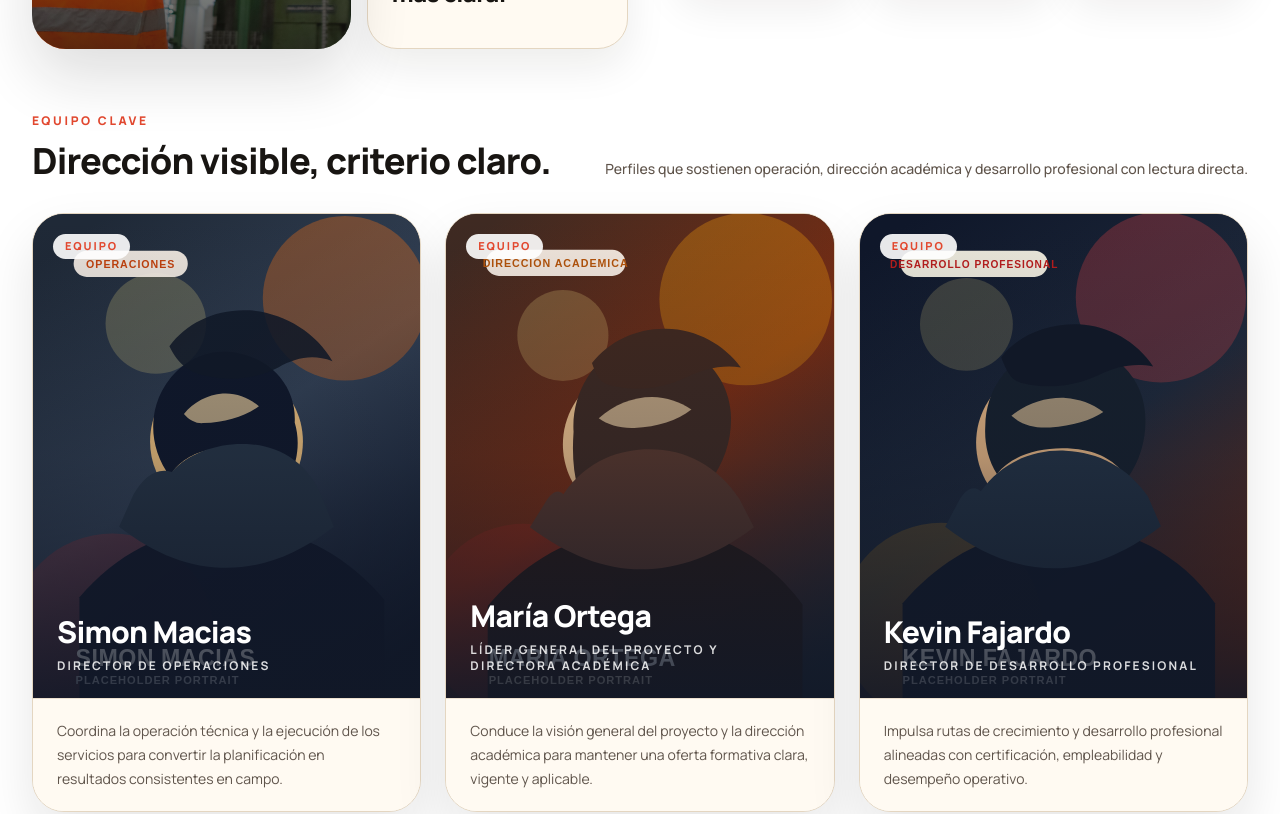
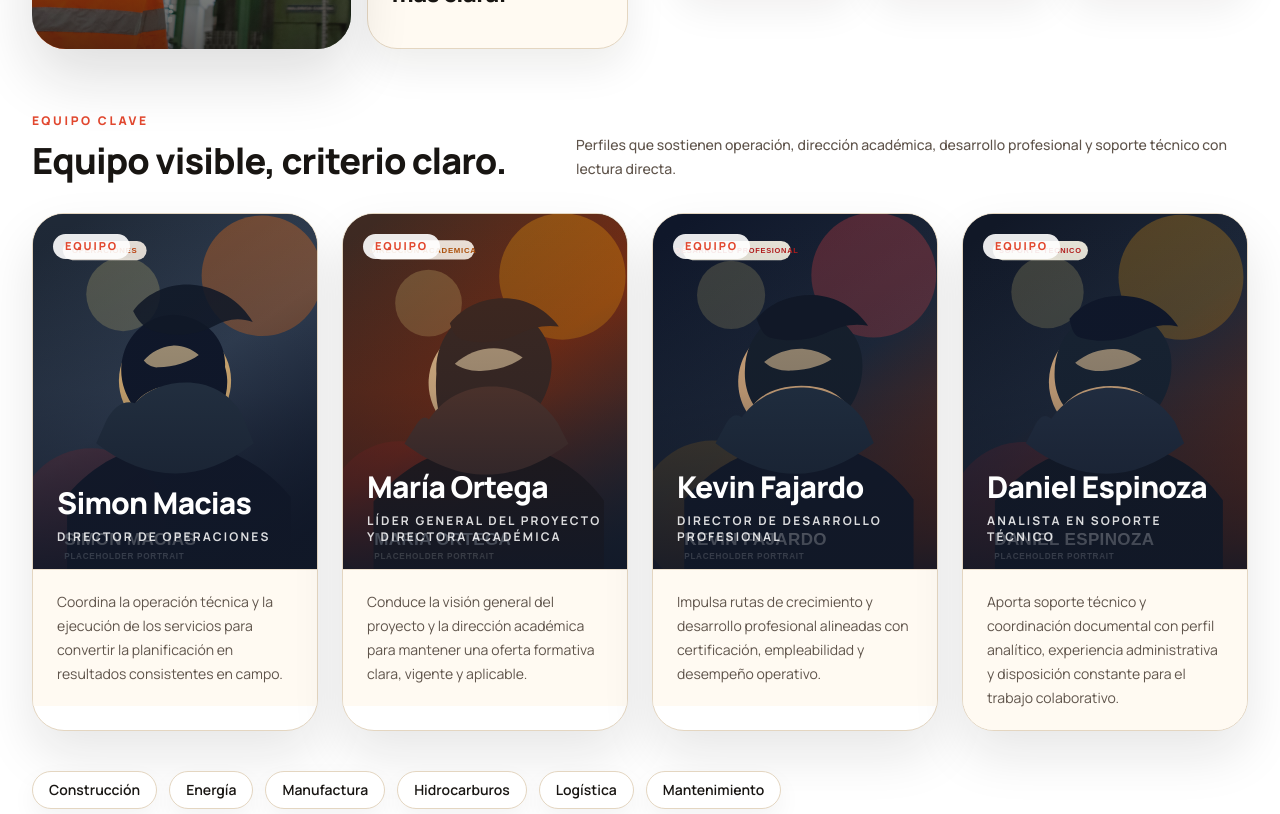
Before and after one commit to esmg1/educa247, a React (Vite) app: page / in a window 1280 px wide. Shown: the part 1400-2214 px from the top of the page. Built offline with nearby package versions, Linux system fonts and the light colour scheme.

Commit message:
Added Daniel Espinoza

```diff
--- a/src/components/landing/AboutSection.tsx
+++ b/src/components/landing/AboutSection.tsx
@@ -80,15 +80,15 @@ export function AboutSection({ section }: AboutSectionProps) {
               Equipo clave
             </div>
             <h3 className="mt-3 text-3xl font-extrabold tracking-tight text-educa-ink sm:text-4xl">
-              Dirección visible, criterio claro.
+              Equipo visible, criterio claro.
             </h3>
           </div>
           <p className="max-w-2xl text-sm font-medium leading-6 text-educa-slate">
-            Perfiles que sostienen operación, dirección académica y desarrollo profesional con lectura directa.
+            Perfiles que sostienen operación, dirección académica, desarrollo profesional y soporte técnico con lectura directa.
           </p>
         </div>
 
-        <div className="mt-8 grid gap-6 lg:grid-cols-3">
+        <div className="mt-8 grid gap-6 md:grid-cols-2 xl:grid-cols-4">
           {section.teamMembers.map((member) => (
             <article
               key={member.name}
--- a/src/data/landingContent.ts
+++ b/src/data/landingContent.ts
@@ -45,6 +45,7 @@ import investigacionAccidentesImage from '../assets/catalog/asesorias/investigac
 import planAnualCapacitacionImage from '../assets/catalog/asesorias/plan-anual-capacitacion.webp'
 import planesEmergenciaImage from '../assets/catalog/asesorias/planes-emergencia.webp'
 import reglamentoHigieneSeguridadImage from '../assets/catalog/asesorias/reglamento-higiene-seguridad.webp'
+import danielEspinozaPlaceholder from '../assets/team/daniel-espinoza-placeholder.svg'
 import heroWorker from '../assets/industrial/hero-worker.jpg'
 import machineryFloor from '../assets/industrial/machinery-floor.jpg'
 import plantFoundry from '../assets/industrial/plant-foundry.jpg'
@@ -290,6 +291,14 @@ export const aboutSection: AboutSectionData = {
         'Impulsa rutas de crecimiento y desarrollo profesional alineadas con certificación, empleabilidad y desempeño operativo.',
       imageSrc: kevinFajardoPlaceholder,
       imageAlt: 'Placeholder de retrato profesional para Kevin Fajardo, Director de Desarrollo Profesional.',
+    },
+    {
+      name: 'Daniel Espinoza',
+      role: 'Analista en Soporte Técnico',
+      summary:
+        'Aporta soporte técnico y coordinación documental con perfil analítico, experiencia administrativa y disposición constante para el trabajo colaborativo.',
+      imageSrc: danielEspinozaPlaceholder,
+      imageAlt: 'Placeholder de retrato profesional para Daniel Espinoza, Analista en Soporte Técnico.',
     },
   ],
   sectors: ['Construcción', 'Energía', 'Manufactura', 'Hidrocarburos', 'Logística', 'Mantenimiento'],
```
Also changed, not shown: src/assets/team/daniel-espinoza-placeholder.svg (added).
